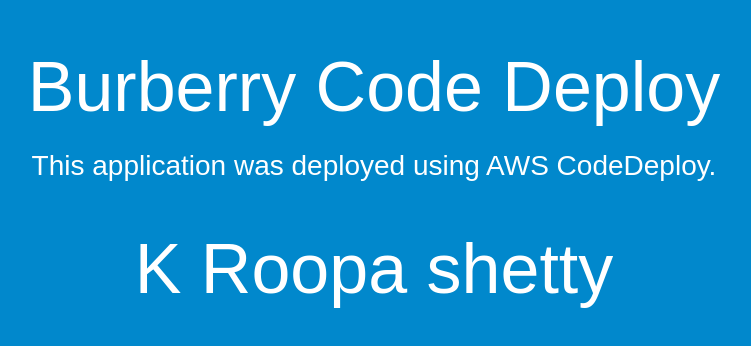
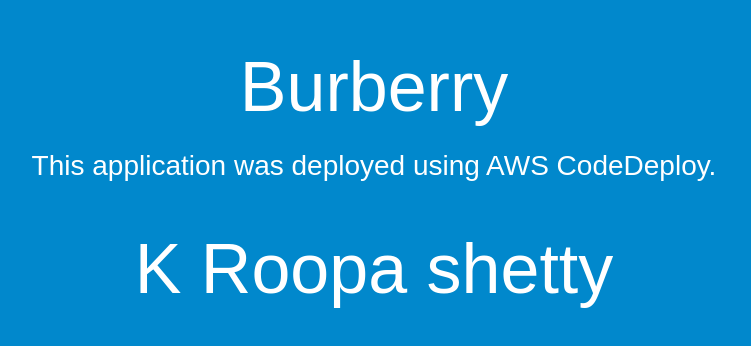
Before and after one commit to bksshetty/awscodedeploy, a website: page index.html in a window 1280 px wide. Shown: the whole page, without its empty margins (266-1017 px from the left). Drawn offline with Linux system fonts and the light colour scheme.

Commit message:
Update index.html

```diff
--- a/index.html
+++ b/index.html
@@ -26,7 +26,7 @@
 </head>
 <body>
   <div align="center">
-    <h1>Burberry Code Deploy</h1>
+    <h1>Burberry</h1>
     <h2>This application was deployed using AWS CodeDeploy.</h2>
     <h1>K Roopa shetty</h1>
   </div>
```
